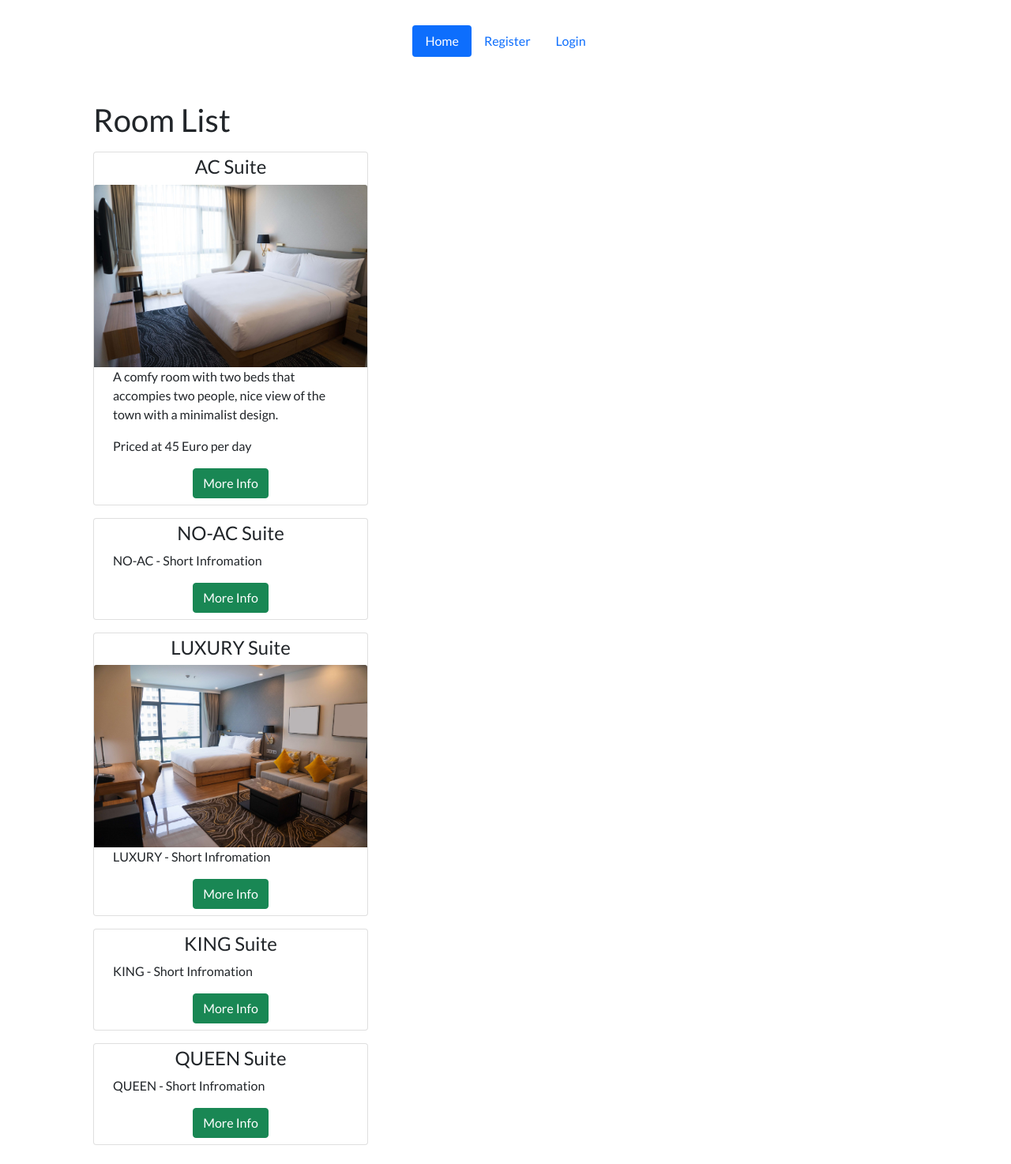
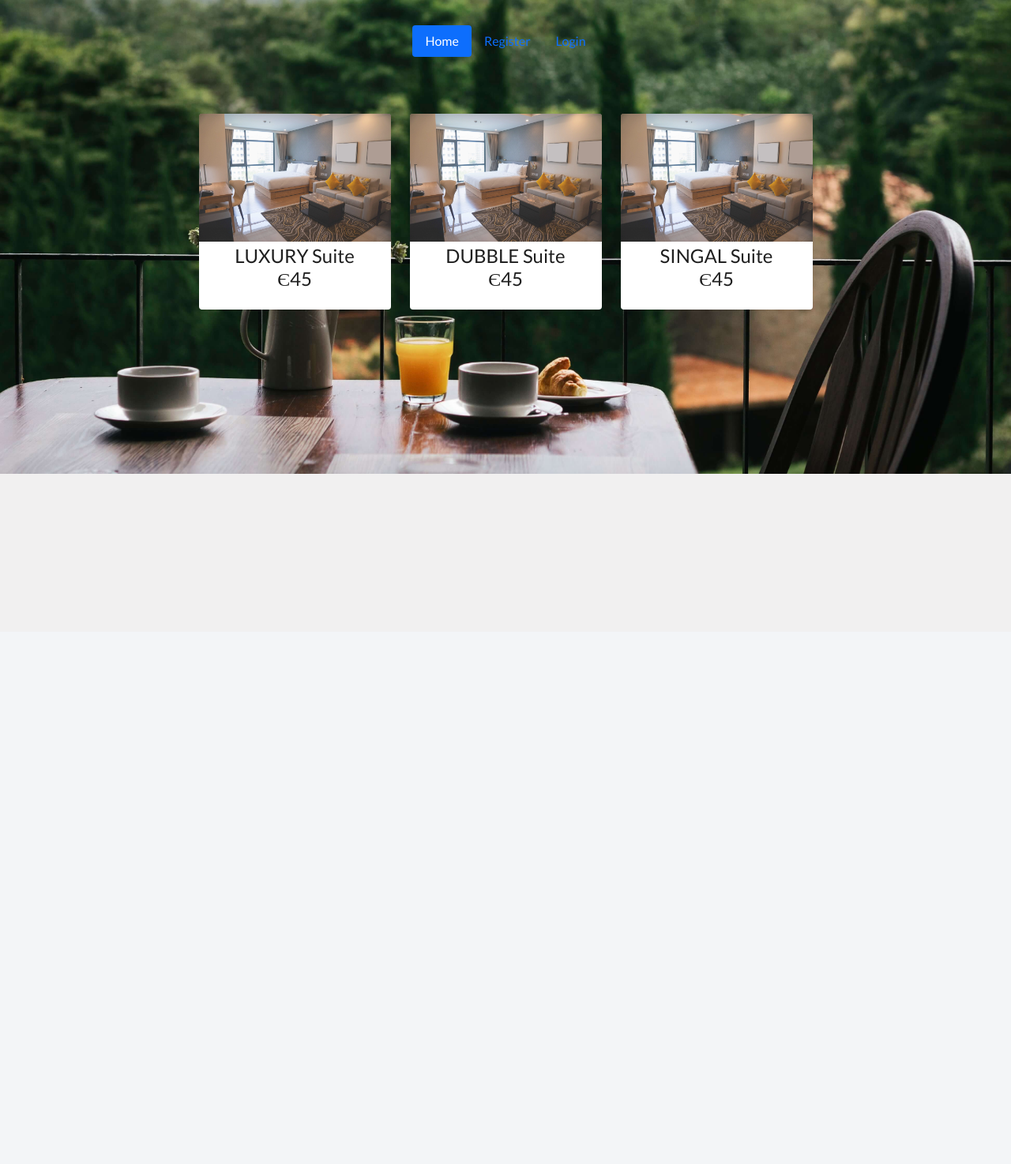
Before and after one commit to JorgenBrattang/Django-hotel, a Django app: page / in a window 1280 px wide. Shown: the whole page at 79% size. After the commit the page ends 600 px from the top, so only its background shows below. Run offline with Django 3.2, Linux system fonts and the light colour scheme; data comes from the database, SQL or seed files in the repository; some libraries are stand-ins or nearby versions; some web fonts are replaced.

Commit message:
Add more design, renamed rooms and deleted two.

```diff
--- a/hotel/models.py
+++ b/hotel/models.py
@@ -8,11 +8,9 @@ from cloudinary.models import CloudinaryField
 
 class Room(models.Model):
     ROOM_CATEGORIES = (
-        ('YAC', 'AC'),
-        ('NAC', 'NO-AC'),
         ('LUX', 'LUXURY'),
-        ('KIN', 'KING'),
-        ('QEE', 'QUEEN'),
+        ('DUB', 'DUBBLE'),
+        ('SIN', 'SINGAL'),
     )
     number = models.IntegerField()
     category = models.CharField(max_length=3, choices=ROOM_CATEGORIES)
--- a/static/css/style.css
+++ b/static/css/style.css
@@ -1,3 +1,47 @@
 * {
     font-family: 'lato', 'sans-serif';
 }
+
+a {
+    text-decoration: none;
+    color: rgb(31, 31, 31);
+}
+
+img {
+    opacity: .85;
+    scale: 1;
+}
+
+.img-hover-zoom {
+    height: auto;
+    overflow: hidden;
+}
+
+.img-hover-zoom img {
+    transition: transform .5s ease;
+}
+
+.img-hover-zoom:hover img {
+    transform: scale(1.2);
+}
+
+.top-background {
+    background-image: url("../media/background-img.jpg");
+    height: 75vh;
+    width: 100%;
+    background-position: center bottom;
+    background-repeat: no-repeat;
+    background-size: cover;
+}
+
+.bottom-background {
+    background: rgb(241, 240, 240);
+    height: 25vh;
+    width: 100%;
+    z-index: -1;
+}
+
+.z-index {
+    z-index: 1;
+    margin-top: -100vh;
+}
--- a/templates/base.html
+++ b/templates/base.html
@@ -11,9 +11,6 @@
     <!-- Font Awesome -->
     <script src="https://kit.fontawesome.com/b66a8a8811.js" crossorigin="anonymous"></script>
 
-    <!-- Stylesheet link -->
-    <link rel="stylesheet" href="{% static 'css/style.css' %}">
-
     <!-- Google fonts -->
     <link rel="preconnect" href="https://fonts.googleapis.com">
     <link rel="preconnect" href="https://fonts.gstatic.com" crossorigin>
@@ -23,14 +20,18 @@
     <link href="https://cdn.jsdelivr.net/npm/bootstrap@5.0.2/dist/css/bootstrap.min.css" rel="stylesheet"
         integrity="sha384-EVSTQN3/azprG1Anm3QDgpJLIm9Nao0Yz1ztcQTwFspd3yD65VohhpuuCOmLASjC" crossorigin="anonymous">
 
+    <!-- Stylesheet link -->
+    <link rel="stylesheet" href="{% static 'css/style.css' %}">
+
     <title>Django Hotel</title>
 </head>
 
 <body>
-    <div class="container-fluid">
-        <div class="row vh-100">
 
-            <!-- Content holder -->
+    <div class="top-background"></div>
+    <div class="bottom-background"></div>
+    <div class="container-fluid z-index">
+        <div class="row">
             <div class="col">
                 <div class="container p-4">
 
--- a/templates/room_images.html
+++ b/templates/room_images.html
@@ -1,9 +1,13 @@
 {% load static %}
+
+{% if room_images == 'DUBBLE' %}
+<img src="{% static 'media/LUXURY.jpg' %}" alt="" class="card-img-top">
+{% endif %}
+
+{% if room_images == 'SINGAL' %}
+<img src="{% static 'media/LUXURY.jpg' %}" alt="" class="card-img-top">
+{% endif %}
 
 {% if room_images == 'LUXURY' %}
 <img src="{% static 'media/LUXURY.jpg' %}" alt="" class="card-img-top">
 {% endif %}
-
-{% if room_images == 'AC' %}
-<img src="{% static 'media/AC.jpg' %}" alt="" class="card-img-top">
-{% endif %}
--- a/templates/room_information.html
+++ b/templates/room_information.html
@@ -1,29 +1,4 @@
 {% load static %}
-
-<!------------- AC ------------->
-
-{% if room_information == 'AC' %}
-<!-- Long Information -->
-<p>AC - Long information</p>
-{% endif %}
-
-{% if room_short_information == 'AC' %}
-<!-- Short information -->
-<p>A comfy room with two beds that accompies two people, nice view of the town with a minimalist design. </p>
-<p>Priced at 45 Euro per day</p>
-{% endif %}
-
-<!------------- NO-AC ------------->
-
-{% if room_information == 'NO-AC' %}
-<!-- Long Information -->
-<p>NO-AC - Long information</p>
-{% endif %}
-
-{% if room_short_information == 'NO-AC' %}
-<!-- Short information -->
-<p>NO-AC - Short Infromation</p>
-{% endif %}
 
 <!------------- LUXURY ------------->
 
@@ -34,29 +9,29 @@
 
 {% if room_short_information == 'LUXURY' %}
 <!-- Short information -->
-<p>LUXURY - Short Infromation</p>
+<p class="text-center">Є45</p>
 {% endif %}
 
 <!------------- KING ------------->
 
-{% if room_information == 'KING' %}
+{% if room_information == 'DUBBLE' %}
 <!-- Long Information -->
 <p>KING - Long information</p>
 {% endif %}
 
-{% if room_short_information == 'KING' %}
+{% if room_short_information == 'DUBBLE' %}
 <!-- Short information -->
-<p>KING - Short Infromation</p>
+<p class="text-center">Є45</p>
 {% endif %}
 
 <!------------- QUEEN ------------->
 
-{% if room_information == 'QUEEN' %}
+{% if room_information == 'SINGAL' %}
 <!-- Long Information -->
 <p>QUEEN - Long information</p>
 {% endif %}
 
-{% if room_short_information == 'QUEEN' %}
+{% if room_short_information == 'SINGAL' %}
 <!-- Short information -->
-<p>QUEEN - Short Infromation</p>
+<p class="text-center">Є45</p>
 {% endif %}
--- a/templates/room_list_view.html
+++ b/templates/room_list_view.html
@@ -1,26 +1,23 @@
 {% extends 'base.html' %}
 {% block content %}
 {% load static %}
-
 <div class="container">
     {{ if.authenticated }}
-    <h1>Room List</h1>
-    {% for room_category, room_url in room_list %}
-    <div class="col-md-4 mt-3">
-        <div class="card">
-            <!-- Card Title -->
-            <h4 class="card-title text-center mt-1">{{ room_category }} Suite</h4>
-            {% include 'room_images.html' with room_images=room_category %}
-            <div class="container">
-                <!-- Short info -->
-                {% include 'room_information.html' with room_short_information=room_category %}
-                <div class="mb-2 text-center">
-                    <a href="{{ room_url }}" class="btn btn-success">More Info</a>
+    <div class="row justify-content-center">
+        {% for room_category, room_url in room_list %}
+        <div class="col-md-3 mt-3">
+            <a href="{{ room_url }}">
+                <div class="card border-0 ">
+                    <div class="img-hover-zoom">
+                        {% include 'room_images.html' with room_images=room_category %}
+                    </div>
+                    <!-- Card Title and Price -->
+                    <h4 class="card-title text-center mt-1">{{ room_category }} Suite
+                        {% include 'room_information.html' with room_short_information=room_category %}</h4>
                 </div>
-            </div>
+            </a>
         </div>
+        {% endfor %}
     </div>
-    {% endfor %}
 </div>
-
 {% endblock %}
```
Also changed, not shown: hotel/migrations/0006_alter_room_category.py (added), static/media/background-img.jpg (added).
